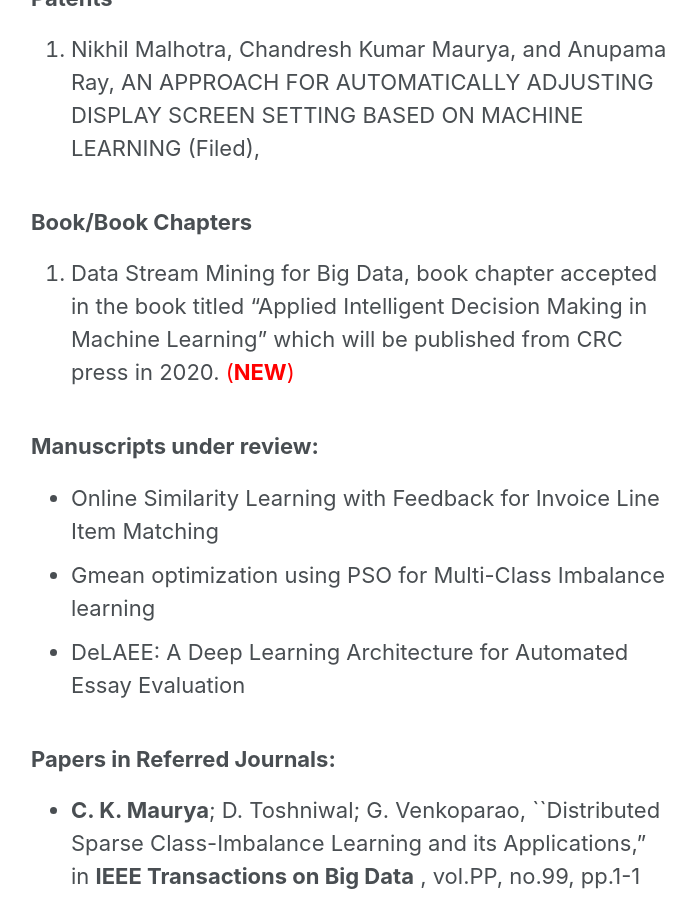
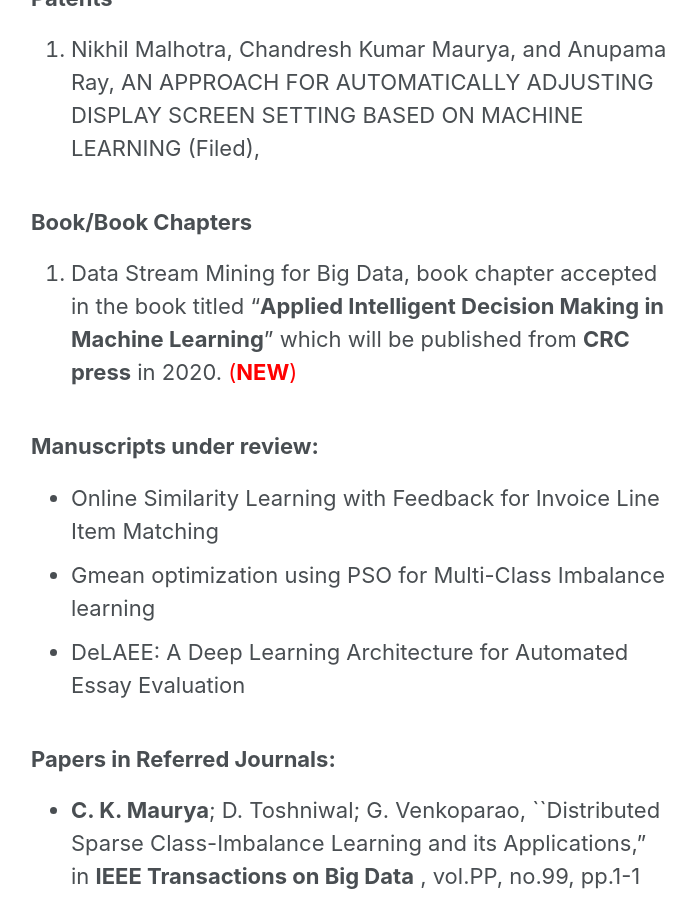
Before and after one commit to chandreshiit/oldsite, a Jekyll site: the page built from _pages/research.md, in a window 1280 px wide and 900 px high, scrolled down 486 px. Shown: the whole window, without its empty margins (291-987 px from the left). Built offline with Jekyll 4.4.1, drawn with Linux system fonts in a browser that asks for light colours; cached includes are drawn as plain includes; nearby versions of some CDN libraries.

Commit message:
added in  research

```diff
--- a/_pages/research.md
+++ b/_pages/research.md
@@ -11,7 +11,7 @@ author_profile: false
 
 
 ### Book/Book Chapters
-1. Data Stream Mining for Big Data, book chapter accepted  in the book titled "Applied Intelligent Decision Making in Machine Learning" which will be published from CRC press in 2020. <span style="color:red">(**NEW**)</span>
+1. Data Stream Mining for Big Data, book chapter accepted  in the book titled "**Applied Intelligent Decision Making in Machine Learning**" which will be published from **CRC press** in 2020. <span style="color:red">(**NEW**)</span>
 
 
 
```
